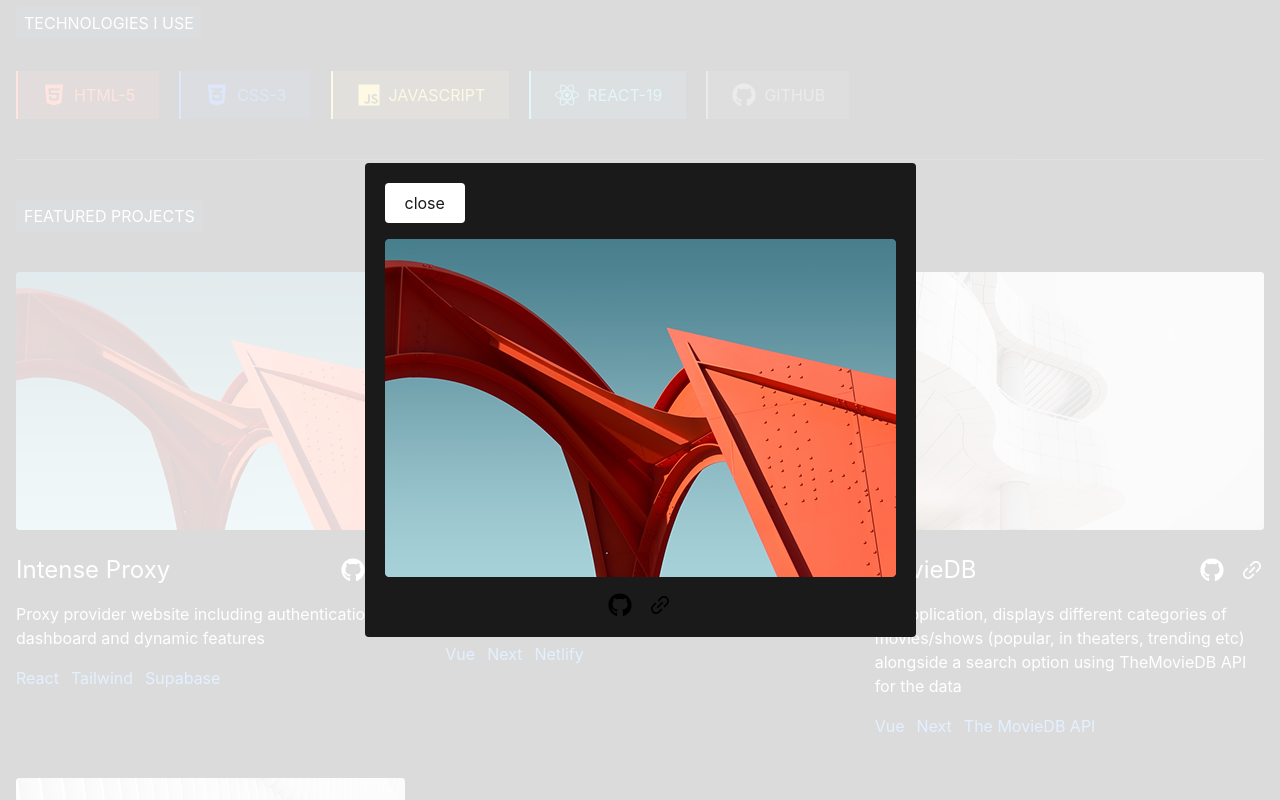
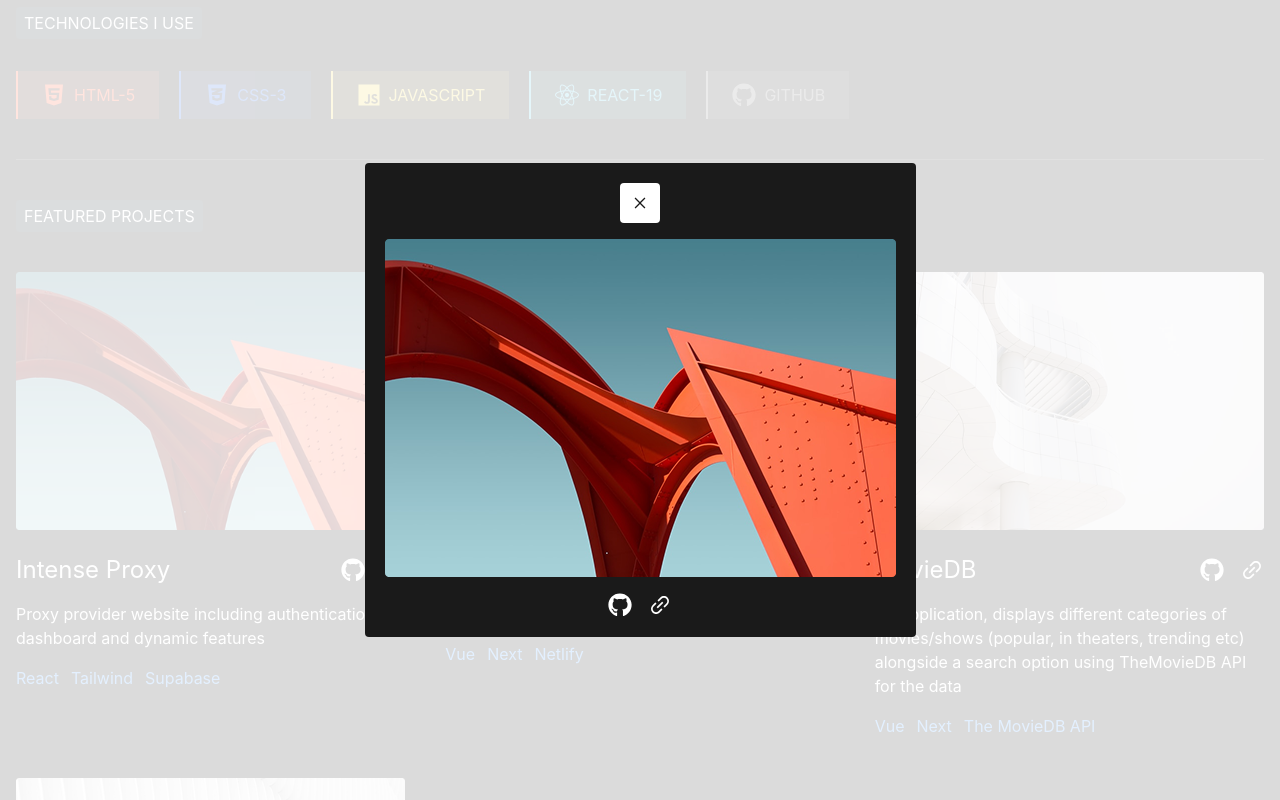
Before and after one commit to MPHDigital-RSA/PD-portfolio, a React (Vite) app: page / in a window 1280 px wide. Both pictures are taken after a click on the picture 210 px from the left and 929 px from the top of the page. Shown: the part 529-1329 px from the top of the page. Built offline with nearby package versions, Linux system fonts and the light colour scheme.

Commit message:
update the modal

```diff
--- a/src/components/ProjectModal.jsx
+++ b/src/components/ProjectModal.jsx
@@ -1,12 +1,13 @@
 import { FaGithub } from "react-icons/fa";
 import { AiOutlineLink } from "react-icons/ai";
+import { AiOutlineClose } from "react-icons/ai";
 
 function ProjectModal({ project, setIsProjectModal }) {
     return (
-        <div className='max-w-[600px] w-full bg-[white] dark:bg-[var(--color-black)] space-y-4 p-5 rounded'>
-            <button className="bg-[var(--color-black)] w-fit text-white px-5 py-2 rounded cursor-pointer dark:bg-white dark:text-[var(--color-black)]" onClick={() => setIsProjectModal(false)}>close</button>
+        <div className='max-w-[600px] w-full bg-[white] dark:bg-[var(--color-black)] space-y-4 p-5 rounded flex flex-col'>
+            <button className="bg-[var(--color-black)] w-fit text-white p-3 rounded cursor-pointer dark:bg-white dark:text-[var(--color-black)] mx-auto" onClick={() => setIsProjectModal(false)}><AiOutlineClose /></button>
             <img src={project.image} alt={`${project.title} image`} />
-            <div className="text-2xl flex space-x-4 items-center justify-center">
+            <div className="text-2xl flex space-x-4 items-center justify-center text-[var(--color-black)] dark:text-white">
                 <a href={project.github} target="_blank" onClick={() => setIsProjectModal(false)}>
                     <FaGithub />
                 </a>
```
